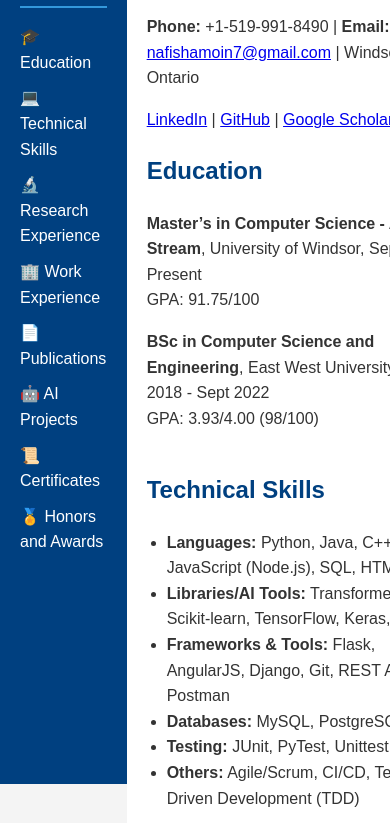
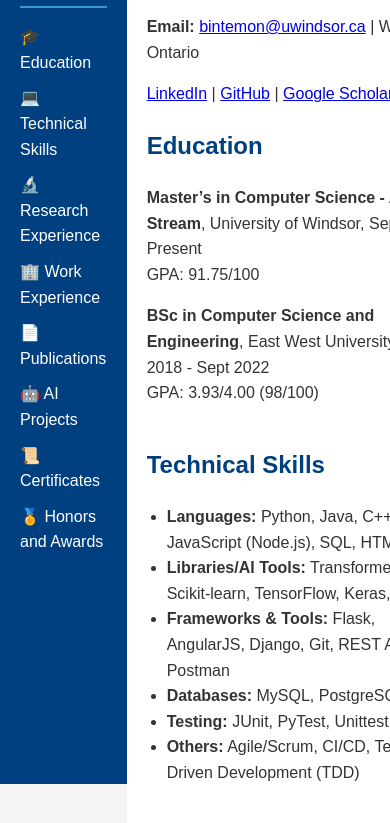
Before and after one commit to Nafisha-del/my-html-site, a plain HTML site: page index.html in a window 390 px wide. Shown: the part 100-923 px from the top of the page. Drawn offline with Linux system fonts and the light colour scheme.

Commit message:
Update index.html
update phone and email address

```diff
--- a/index.html
+++ b/index.html
@@ -82,7 +82,7 @@
 
     <div class="container">
         <h1>Nafisha Binte Moin</h1>
-        <p><strong>Phone:</strong> +1-519-991-8490 | <strong>Email:</strong> <a href="mailto:nafishamoin7@gmail.com">nafishamoin7@gmail.com</a> | Windsor, Ontario</p>
+        <p><strong>Email:</strong> <a href="mailto:bintemon@uwindsor.ca">bintemon@uwindsor.ca</a> | Windsor, Ontario</p>
         <p><a href="https://www.linkedin.com/in/nafisha-moin/">LinkedIn</a> | <a href="https://github.com/Nafisha-del">GitHub</a> | <a href="https://scholar.google.ca/citations?hl=en&user=TkQ_aYQAAAAJ">Google Scholar</a></p>
 
         <div class="section" id="education">
```
